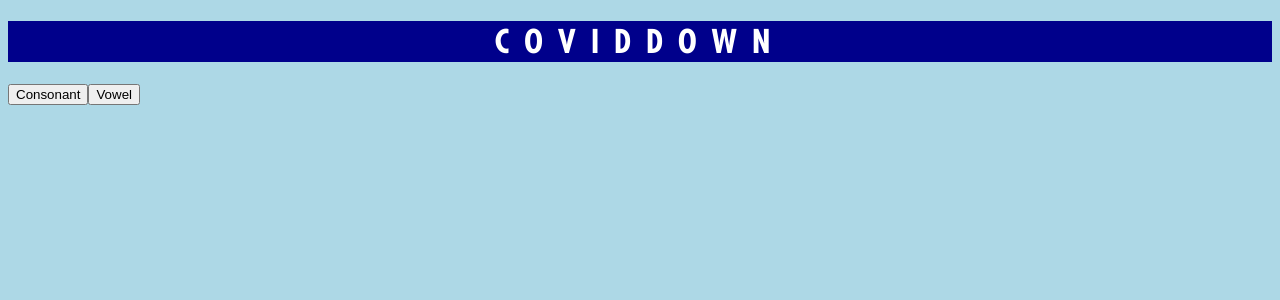
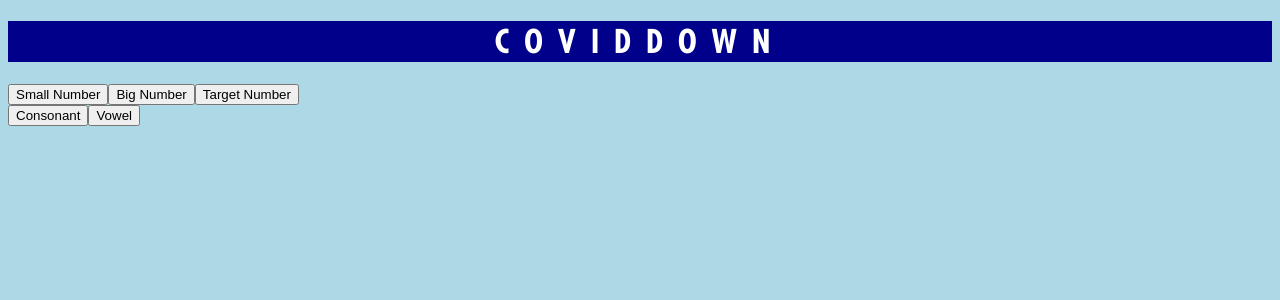
Before and after one commit to batespcm/covid-down-react, a React (Create React App) app: page / in a window 1280 px wide. Shown: the top 300 px of the page. Built offline with nearby package versions, Linux system fonts and the light colour scheme.

Commit message:
numbers game functional

```diff
--- a/src/App.css
+++ b/src/App.css
@@ -23,6 +23,32 @@ h1 {
   bottom: 0px;
 }
 
+#NumbersTarget {
+  font-family: 'ds-digitalnormal';
+  font-weight: bold;
+  font-size: 95px;
+  letter-spacing: 1px;
+  color: yellowgreen;
+  text-align: center;
+  background-color: black;
+  position: fixed;
+  right: 43%;
+  bottom: 250px;
+}
+
+#NumbersTable {
+  font-family: 'futuracondensed_bold';
+  font-weight: bold;
+  font-size: 75px;
+  letter-spacing: 1px;
+  color: white;
+  text-align: center;
+  background-color: darkblue;
+  position: fixed;
+  right: 36%;
+  bottom: 140px;
+}
+
 table,
 th,
 td {
--- a/src/App.js
+++ b/src/App.js
@@ -2,7 +2,7 @@ import React from 'react';
 import './App.css';
 import Header from './components/Header';
 import LettersGame from './components/LettersGame';
-// import NumbersGame from './components/NumbersGame';
+import NumbersGame from './components/NumbersGame';
 
 class App extends React.Component {
   render() {
@@ -10,7 +10,7 @@ class App extends React.Component {
     return (
       <div className="App">
         <Header />
-
+        <NumbersGame />
         <LettersGame />
 
         {
--- a/src/components/NumbersGame.js
+++ b/src/components/NumbersGame.js
@@ -0,0 +1,82 @@
+import React from 'react';
+
+class NumbersGame extends React.Component {
+  state = {
+    numbers: [],
+    target: [],
+  };
+
+  randomOneToTen = () => {
+    const smallNumber = Math.floor(Math.random() * 10) + 1;
+    this.setState((currentState) => {
+      return {
+        numbers: [...currentState.numbers, smallNumber],
+      };
+    });
+  };
+
+  bigNumber = () => {
+    const oneToFour = Math.floor(Math.random() * 4) + 1;
+    const largeNumber = oneToFour * 25;
+    this.setState((currentState) => {
+      return {
+        numbers: [...currentState.numbers, largeNumber],
+      };
+    });
+  };
+
+  numbersTarget = () => {
+    let min = 200;
+    let max = 999;
+    const tripleDigitTarget = Math.floor(Math.random() * (max - min)) + min;
+    this.setState((currentState) => {
+      return {
+        target: [...currentState.target, tripleDigitTarget],
+      };
+    });
+  };
+
+  render() {
+    return (
+      <main>
+        <button
+          id="numberButton"
+          onClick={this.randomOneToTen}
+          disabled={this.state.numbers.length >= 6}
+        >
+          Small Number
+        </button>
+        <button
+          id="numberButton"
+          onClick={this.bigNumber}
+          disabled={this.state.numbers.length >= 6}
+        >
+          Big Number
+        </button>
+        <button
+          id="numberButton"
+          onClick={this.numbersTarget}
+          disabled={this.state.target.length >= 1}
+        >
+          Target Number
+        </button>
+        <table id="NumbersTarget">
+          <tr>
+            {this.state.target.map((goal) => {
+              return <td>{goal}</td>;
+            })}
+          </tr>
+        </table>
+        <table id="NumbersTable">
+          <tr>
+            {this.state.numbers.map((number) => {
+              return <td>{number}</td>;
+            })}
+          </tr>
+        </table>
+      </main>
+    );
+  }
+}
+
+export default NumbersGame;
```
